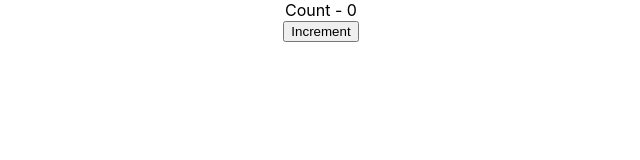
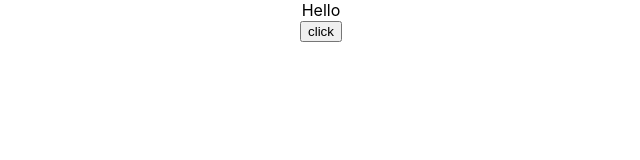
Before and after one commit to EdeJ/react-codevolution, a React (Create React App) app: page / in a window 1280 px wide. Shown: the top 160 px of the page, without its empty margins (319-959 px from the left). Built offline with nearby package versions, Linux system fonts and the light colour scheme.

Commit message:
lesson 15

```diff
--- a/src/App.js
+++ b/src/App.js
@@ -5,11 +5,17 @@
 import Welcome from './components/Welcome';
 import Message from './components/Message';
 import Counter from './components/Counter';
+import FunctionClick from './components/FunctionClick';
+import ClassClick from './components/ClassClick';
+import EventBind from './components/EventBind';
 
 function App() {
   return (
     <div className="App">
-      <Counter />
+      <EventBind />
+      {/* <FunctionClick />
+      <ClassClick /> */}
+      {/* <Counter /> */}
       {/* <Message /> */}
       {/* <Greet name='Emiel' heroName='Batman'>
         <p>this is children props</p>
@@ -19,8 +25,9 @@
       </Greet>
       <Greet name='Clark' heroName='Wonder Woman' />
       <Welcome name='Emiel' heroName='Batman' />
-      <Welcome name='bob' heroName='superman' />
-      <Welcome name='Clark' heroName='Wonder Woman' /> */}
+      <Welcome name='bob' heroName='superman' /> */}
+      {/* <Welcome name='Clark' heroName='Wonder Woman' />
+      <Greet name='Clark' heroName='Wonder Woman' /> */}
     </div>
   );
 }
--- /dev/null
+++ b/src/components/ClassClick.js
@@ -0,0 +1,17 @@
+import React, { Component } from 'react'
+
+class ClassClick extends Component {
+
+    clickHandler() {
+        console.log('Clicked the button')
+    }
+    render() {
+        return (
+            <div>
+                <button onClick={this.clickHandler}>Click me</button>
+            </div>
+        )
+    }
+}
+
+export default ClassClick
--- a/src/components/Counter.js
+++ b/src/components/Counter.js
@@ -14,7 +14,7 @@
         // }, () => {
         //     console.log('Callback value', this.state.count)
         // })
-        this.setState(prevState => ({
+        this.setState((prevState, props) => ({
             count: prevState.count + 1
         }))
 
--- /dev/null
+++ b/src/components/EventBind.js
@@ -0,0 +1,38 @@
+import React, { Component } from 'react'
+
+class EventBind extends Component {
+    constructor(props) {
+        super(props)
+
+        this.state = {
+            message: 'Hello'
+        }
+        // this.clickHandler = this.clickHandler.bind(this)
+    }
+    // clickHandler() {
+    //     // this.setState({
+    //     //     message: 'Goodbye!'
+    //     // })
+    //     console.log(this)
+    // }
+
+    clickHandler = () => {
+        this.setState({
+            message: 'Goodbye'
+        })
+        console.log(this)
+    }
+
+    render() {
+        return (
+            <div>
+                <div>{this.state.message}</div>
+                {/* <button onClick={this.clickHandler.bind(this)} >click</button> */}
+                {/* <button onClick={() => this.clickHandler()} >click</button> */}
+                <button onClick={this.clickHandler} >click</button>
+            </div>
+        )
+    }
+}
+
+export default EventBind
--- /dev/null
+++ b/src/components/FunctionClick.js
@@ -0,0 +1,14 @@
+import React from 'react'
+
+function FunctionClick() {
+    function clickHandler() {
+        console.log('button clicked!')
+    }
+    return (
+        <div>
+            <button onClick={clickHandler} >Click</button>
+        </div>
+    )
+}
+
+export default FunctionClick
--- a/src/components/Greet.js
+++ b/src/components/Greet.js
@@ -1,11 +1,10 @@
 import React from 'react'
 
-const Greet = (props) => {
-    console.log(props)
+const Greet = props => {
+    const { name, heroName } = props
     return (
         <div>
-            <h1>Hello {props.name} a.k.a {props.heroName}</h1>
-            { props.children}
+            <h1>Hello {name} a.k.a {heroName}</h1>
         </div>
     )
 
--- a/src/components/Welcome.js
+++ b/src/components/Welcome.js
@@ -2,7 +2,9 @@
 
 class Welcome extends Component {
     render() {
-        return <h1>Welcome {this.props.name} a.k.a {this.props.heroName}</h1>
+        const { name, heroName } = this.props
+        // const {state1, state2} = this.state
+        return <h1>Welcome {name} a.k.a {heroName}</h1>
     }
 }
 
```
